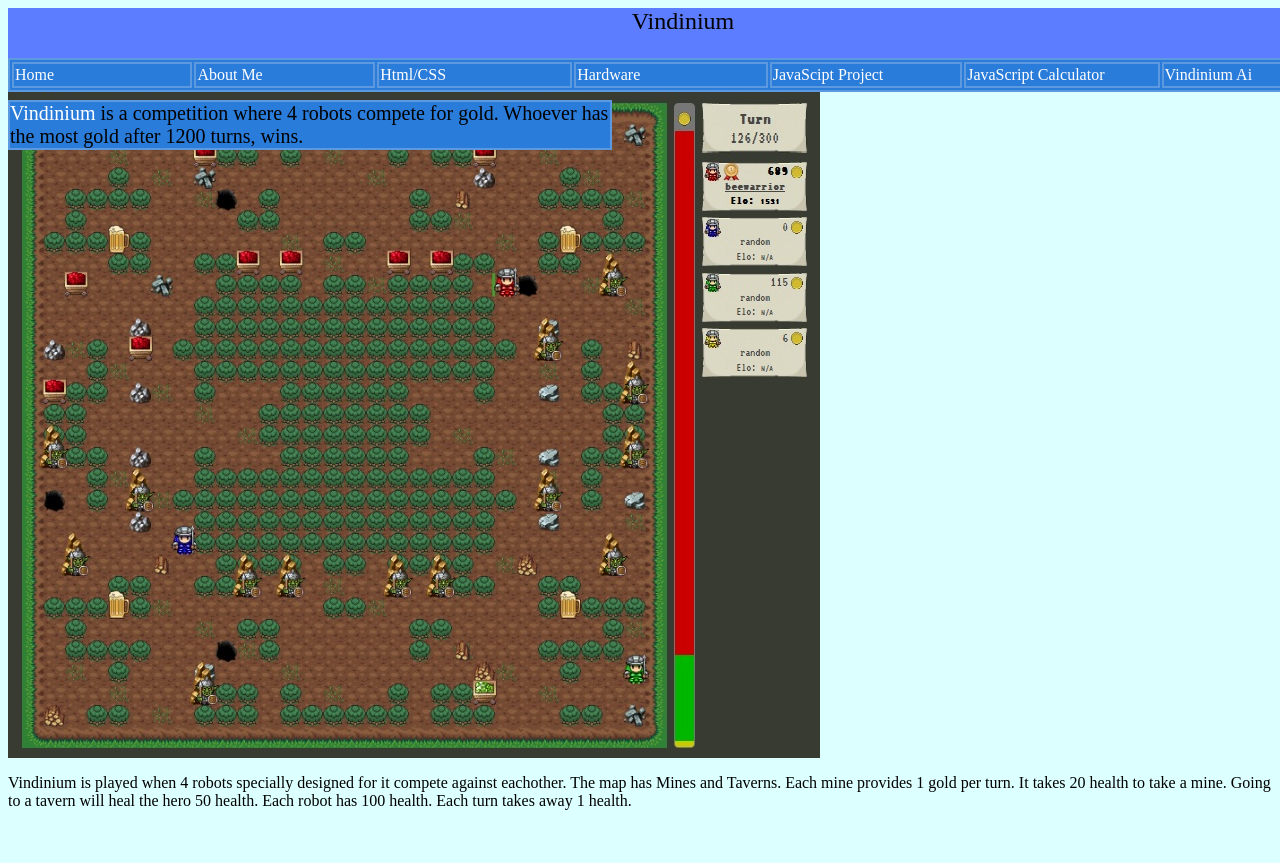
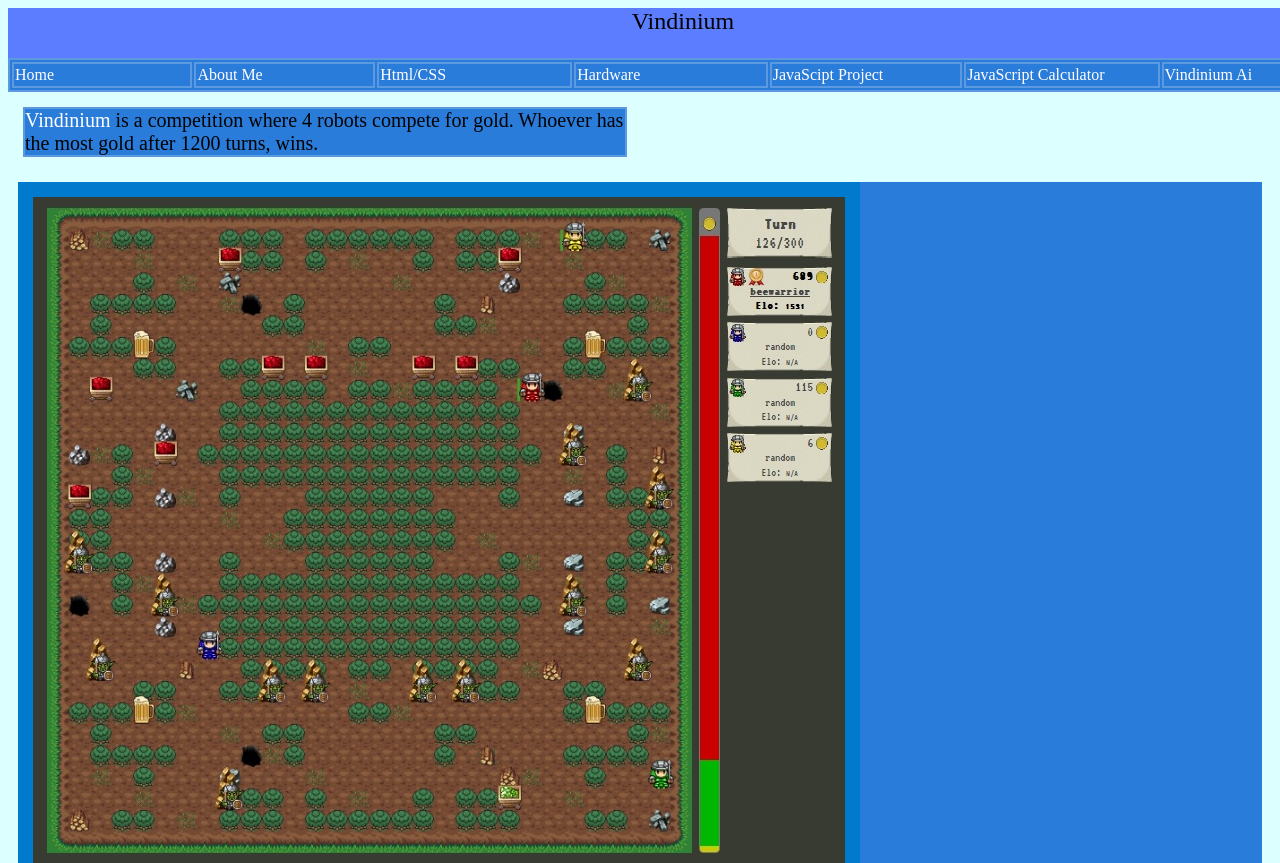
Before and after one commit to gman6500/actualRealWebsite, a plain HTML site: page vindinium.html in a window 1280 px wide. Shown: the top 863 px of the page. Before the commit the page ends 826 px from the top, so only its background shows below. Drawn offline with Linux system fonts and the light colour scheme.

Commit message:
Adding minor things to vindinium page

```diff
--- a/vindinium.css
+++ b/vindinium.css
@@ -34,6 +34,11 @@ a:hover{
 body{
 	background-color: #DCFFFF
 }
+img{
+    border-color:#007ACC;
+    border-style:solid;
+    border-width:15px;
+}
 .Title{
 	width: 1350px;
 	height: 50px;
@@ -44,11 +49,19 @@ body{
 #vind{
     size:50px;
     background-color:#2A7CDA;
-    position:absolute;
-    top:100px;
+    float:left;
     font-size:20px;
     width:600px;
     border: #5C99DE 2px solid;
-
-
+    margin: 15px;
 }
+#div1{
+    float:left;
+    margin:10px;
+    background-color:#2A7CDA;
+}
+#explanation{
+    background-color:#2A7CDA;
+	float:left;
+    width:700px;
+}
--- a/vindinium.html
+++ b/vindinium.html
@@ -57,9 +57,9 @@ To change this template use Tools | Templates.
         <div id="vind">
             <a href="vindinium.com">Vindinium</a> is a competition where 4 robots compete for gold. Whoever has the most gold after 1200 turns, wins.
         </div>
-        <div>
+        <div id="div1">
             <img src="vindinium.jpg">
-            <p>
+            <p id="explanation">
                Vindinium is played when 4 robots specially designed for it compete against eachother. The map has Mines and Taverns. Each mine provides 1 gold per turn. It takes 20 health to take a mine. Going to a tavern will heal the hero 50 health. Each robot has 100 health. Each turn takes away 1 health.
             </p>
         </div>
```
Also changed, not shown: style.css (line endings or trailing spaces), 1 other file.
